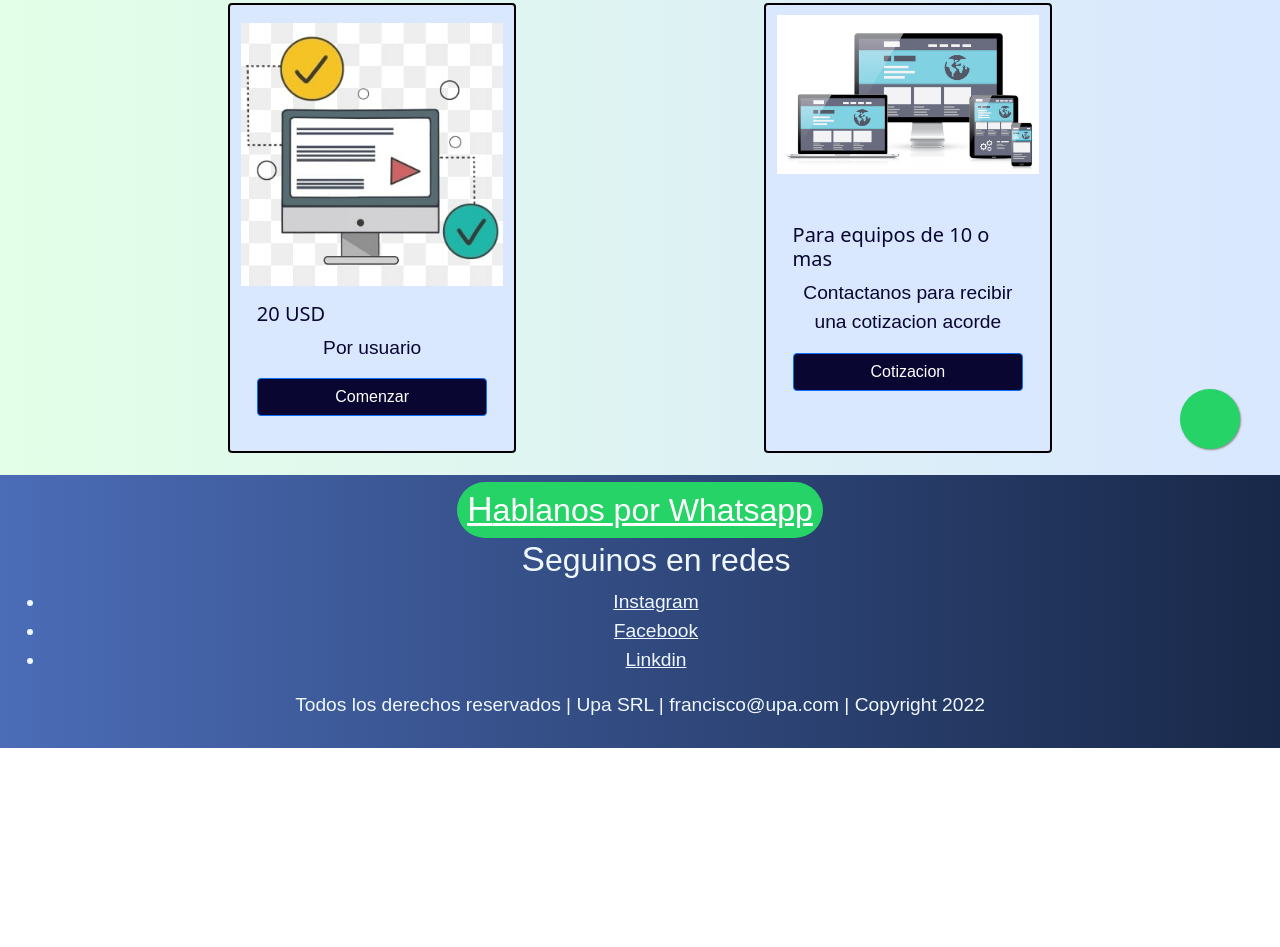
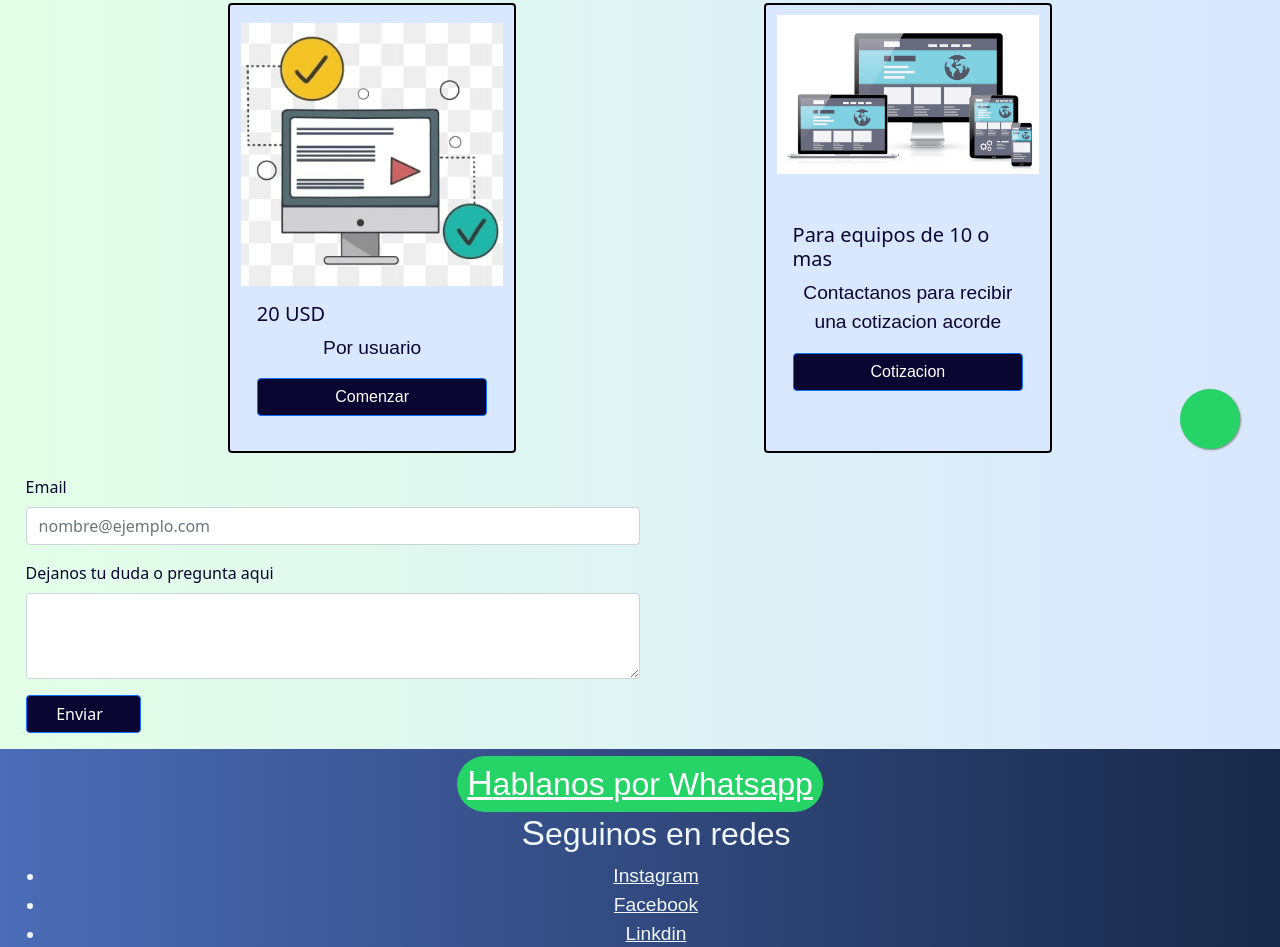
Before and after one commit to franfurey/Upa-gastos, a website: page precios.html in a window 1280 px wide. Shown: the part 311-1258 px from the top of the page. Before the commit the page ends 1059 px from the top, so only its background shows below. Drawn offline with nearby package versions, Linux system fonts and the light colour scheme.

Commit message:
entregable

```diff
--- a/precios.html
+++ b/precios.html
@@ -65,6 +65,19 @@
         </div>
       </div>
       </section>
+      <form class="formulario">
+      <div class="mb-3">
+        <label for="exampleFormControlInput1" class="form-label">Email</label>
+        <input type="email" class="form-control" id="exampleFormControlInput1" placeholder="nombre@ejemplo.com">
+      </div>
+      <div class="mb-3">
+        <label for="exampleFormControlTextarea1" class="form-label">Dejanos tu duda o pregunta aqui</label>
+        <textarea class="form-control" id="exampleFormControlTextarea1" rows="3"></textarea>
+      </div>
+      <div class="col-auto">
+        <button type="submit" class="btn btn-primary mb-3">Enviar</button>
+      </div>
+    </form>
       <a
         href="https://wa.me/5493513273358?text=Hola quiero usar el gestor de gastos Upa"
         class="wspp"
--- a/sass/base/_precios.scss
+++ b/sass/base/_precios.scss
@@ -38,3 +38,28 @@
 .btn-primary {
   background-color: $bodycolor;
 }
+
+.mb-3 {
+  display: block;
+  align-items: center;
+  align-content: center;
+  width: 50%;
+  height: 50%;
+  padding-left: 2%;
+}
+
+.col-auto {
+  display: block;
+  align-items: center;
+  align-content: center;
+  width: 20%;
+  height: 20%;
+  padding-left: 2%;
+}
+
+.formulario,
+.form-label {
+  display: block;
+  align-items: center;
+  align-content: center;
+}
```
Also changed, not shown: css/style2.css, 1 other file.
